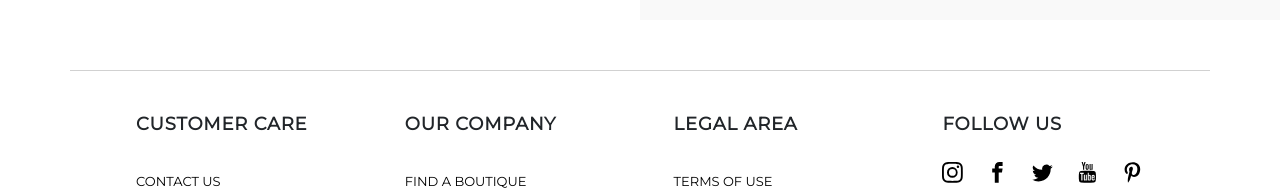
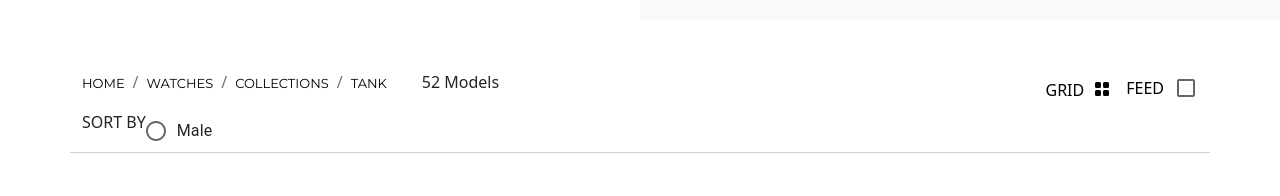
Before and after one commit to namiqmamedov/Cartier-React, a React (Vite) app: page /product in a window 1280 px wide. Shown: the part 445-641 px from the top of the page. Built offline with nearby package versions, Linux system fonts and the light colour scheme.

Commit message:
Updated product page

```diff
--- a/src/pages/Product.jsx
+++ b/src/pages/Product.jsx
@@ -2,28 +2,88 @@ import React from 'react'
 import mainModule03 from '../assets/images/mainModule03.webp'
 import {Container, Row, Col} from 'reactstrap'
 import '../styles/product.css'
+import Breadcrumb from 'react-bootstrap/Breadcrumb';
+import {BsFillGridFill} from 'react-icons/bs'
+import Checkbox from '@mui/material/Checkbox';
+import Radio from '@mui/material/Radio';
+import RadioGroup from '@mui/material/RadioGroup';
+import FormControlLabel from '@mui/material/FormControlLabel';
+import FormControl from '@mui/material/FormControl';
+
+const label = {
+    inputProps: {
+        'aria-label': 'Checkbox demo'
+    }
+};
 
 const Product = () => {
-  return (
-    <>
-        <div className="product__top">
+    return ( <> <div className="product__top">
         <div className="product-content d-flex">
             <Col lg='6' className="thumbnail">
-                    <img src={mainModule03} alt="Product Content Image" />
+                <img src={mainModule03} alt="Product Content Image"/>
             </Col>
             <Col lg='6' className="text-main">
                 <div className="wrapper-card">
                     <h1>TANK</h1>
                     <div className='description'>
-                            <p>The Tank watch was created by Louis Cartier, who designed it after the tanks of WWI battlefields. Defined by flat vertical brancards and a sapphire cabochon, this symbol of understated elegance has since captivated the world's most astute minds.</p>
+                        <p>The Tank watch was created by Louis Cartier, who designed it after the tanks
+                            of WWI battlefields. Defined by flat vertical brancards and a sapphire cabochon,
+                            this symbol of understated elegance has since captivated the world's most astute
+                            minds.</p>
                     </div>
                 </div>
             </Col>
         </div>
+    </div> < div className = "product__main-item" > <Container>
+        <Row>
+            <div className="product__first-element">
+                <Breadcrumb>
+                    <Breadcrumb.Item href="#">HOME</Breadcrumb.Item>
+                    <Breadcrumb.Item href="#">
+                        WATCHES
+                    </Breadcrumb.Item>
+                    <Breadcrumb.Item href="#">
+                        COLLECTIONS
+                    </Breadcrumb.Item>
+                    <Breadcrumb.Item>TANK</Breadcrumb.Item>
+                </Breadcrumb>
+                <div className="product-model">
+                    <div className="product-count">
+                        <span>52 Models</span>
+                    </div>
+                </div>
+                <button className='product-wrapper'>
+                    <span>
+                        GRID
+                        <BsFillGridFill className='grid'/>
+                    </span>
+                    <span>FEED
+                        <Checkbox {...label}/>
+                    </span>
+                </button>
+            </div>
+            <div className="product-index">
+                <div className="product__filter col-lg-4">
+                    <div className="filter__title">
+                        SORT BY
+                        <FormControl>
+                            <RadioGroup
+                                aria-labelledby="demo-radio-buttons-group-label"
+                                defaultValue="female"
+                                name="radio-buttons-group">
+                                <FormControlLabel value="male" control={< Radio />} label="Male"/>
+                            </RadioGroup>
+                        </FormControl>
+
+                    </div>
+                </div>
+                <div className="product__main col-lg-4"></div>
+            </div>
+        </Row>
+    </Container>
     </div>
 
-    </>
-  )
+    </>)
 }
 
 export default Product
--- a/src/styles/product.css
+++ b/src/styles/product.css
@@ -24,4 +24,29 @@
   max-width: 525px;
   margin: 0 auto;
   font-size: 15px;
+}
+
+.product__main-item .product__first-element {
+  display: flex;
+  justify-content: space-between;
+}
+.product__main-item .product__first-element .product-model {
+  margin-right: auto;
+  padding-left: 35px;
+}
+.product__main-item .product__first-element .product-wrapper {
+  display: flex;
+  align-items: center;
+  gap: 1rem;
+  border: none;
+  background-color: transparent;
+}
+.product__main-item .product__first-element .product-wrapper .grid {
+  margin-left: 10px;
+  margin-bottom: 4px;
+}
+.product__main-item .product__first-element .product-wrapper .MuiButtonBase-root {
+  padding: 0;
+  margin-bottom: 4px;
+  margin-left: 10px;
 }/*# sourceMappingURL=product.css.map */
--- a/src/styles/product.scss
+++ b/src/styles/product.scss
@@ -1,27 +1,31 @@
-.product__top{
+.product__top {
     margin-top: 1px;
     margin-bottom: 50px;
-    .thumbnail{
-        img{
+
+    .thumbnail {
+        img {
             width: 100%;
         }
     }
-    .text-main{
+
+    .text-main {
         background-color: #F9F9F9;
-        .wrapper-card{
+
+        .wrapper-card {
             padding: 78px 30px;
-            h1{
+
+            h1 {
                 padding-left: 81px;
                 padding-bottom: 10px;
                 font-size: 22px;
                 text-transform: uppercase;
                 font-weight: bold;
-                font-family: 'Montserrat',sans-serif;
+                font-family: 'Montserrat', sans-serif;
             }
 
-            .description{
-                p{
-                    font-family: 'Montserrat',sans-serif;
+            .description {
+                p {
+                    font-family: 'Montserrat', sans-serif;
                     max-width: 525px;
                     margin: 0 auto;
                     font-size: 15px;
@@ -30,3 +34,34 @@
         }
     }
 }
+
+.product__main-item {
+    .product__first-element {
+        display: flex;
+        justify-content: space-between;
+
+        .product-model {
+            margin-right: auto;
+            padding-left: 35px;
+        }
+
+        .product-wrapper {
+            display: flex;
+            align-items: center;
+            gap: 1rem;
+            border: none;
+            background-color: transparent;
+
+            .grid{
+                margin-left: 10px;
+                margin-bottom: 4px;
+            }
+
+            .MuiButtonBase-root{
+                padding: 0;
+                margin-bottom: 4px;
+                margin-left: 10px;
+            }
+        }
+    }
+}
```
Also changed, not shown: 1 other file (tests, documents, lock files or other folders). Lines whose indentation alone changed are shown as unchanged.
